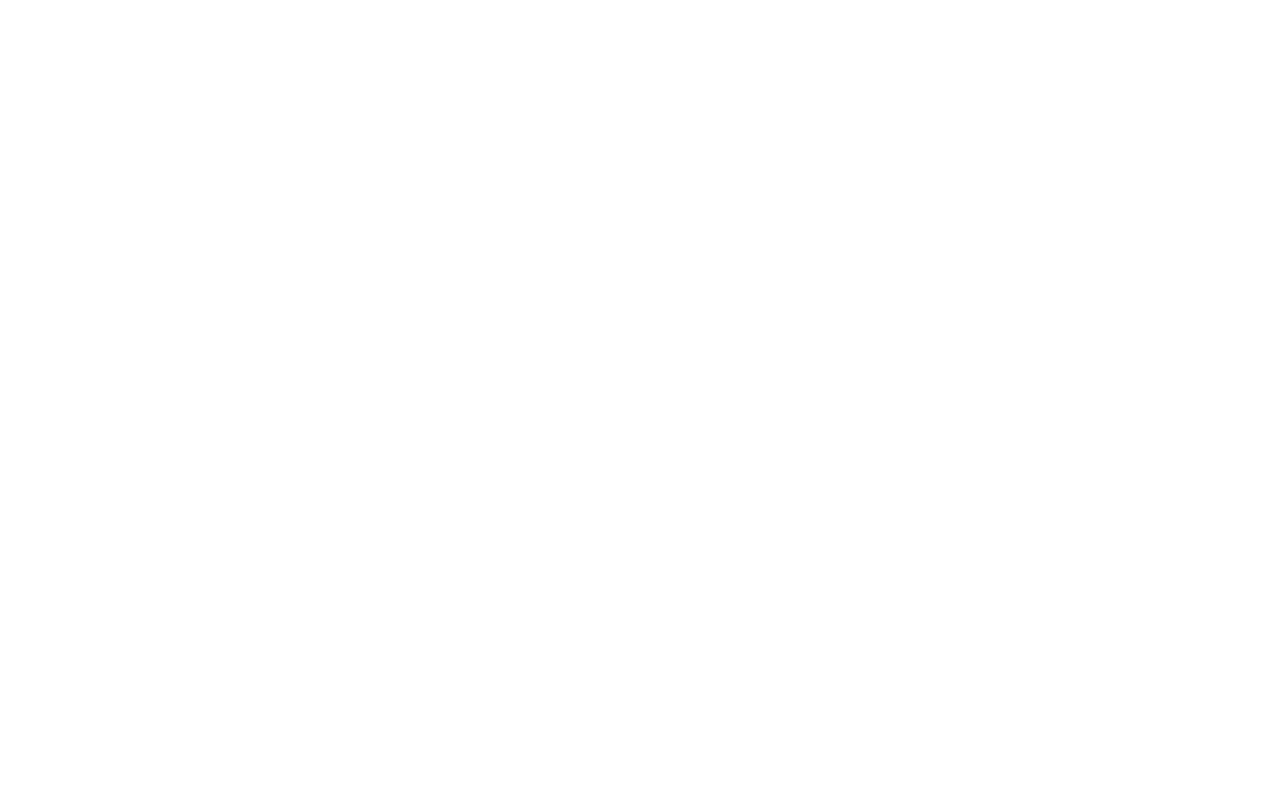
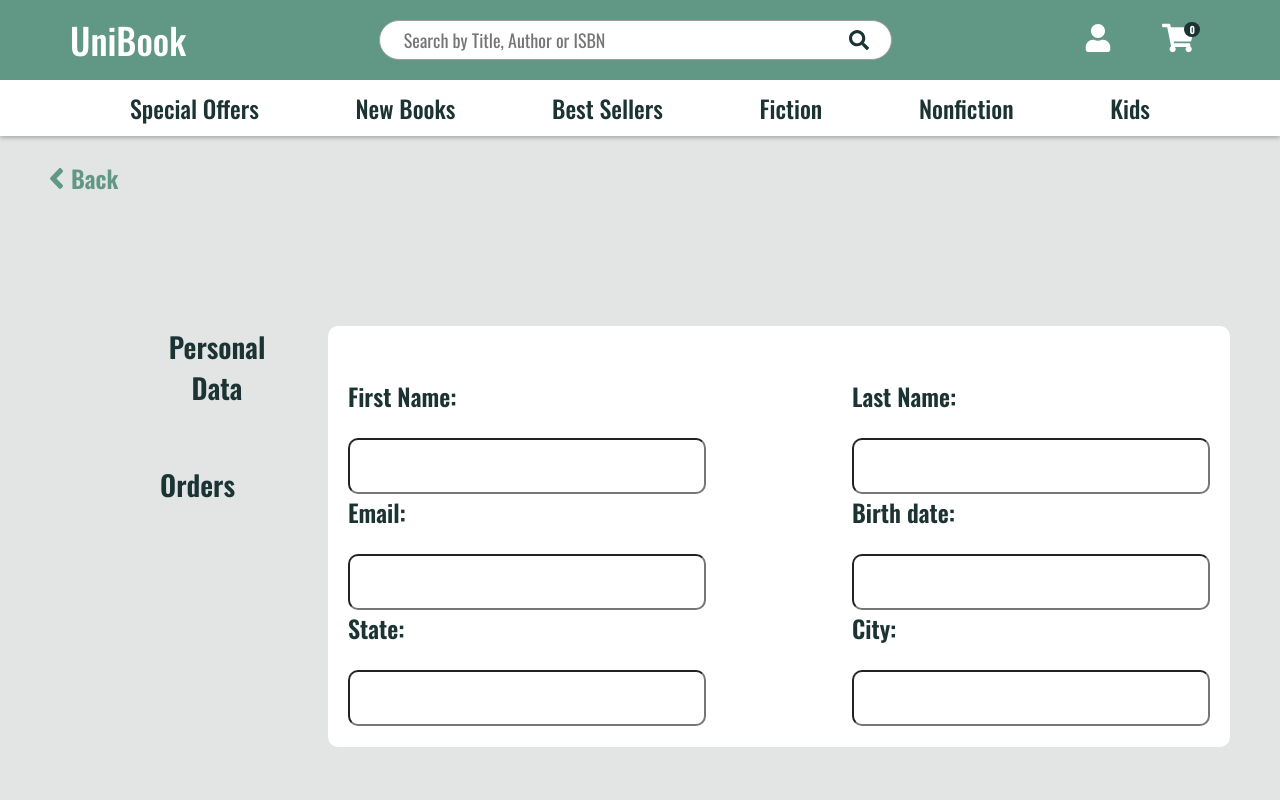
Before and after one commit to Igor-Britoo/UniBook, a React (Create React App) app in the folder Frontend/: page /account in a window 1280 px wide. Before the commit this address had no page. Shown: the top 800 px of the page. Built offline with nearby package versions, Linux system fonts and the light colour scheme.

Commit message:
feat: comecei a fazer a tela de account

```diff
--- a/Frontend/src/App.jsx
+++ b/Frontend/src/App.jsx
@@ -14,6 +14,7 @@
 import { Home } from './pages/Home';
 import { Book } from './pages/Book';
 import { ListBook } from './pages/ListBook';
+import { Account } from './pages/Account';
 
 function App() {
   return (
@@ -28,6 +29,7 @@
           <Route path="/" element= {<><Navbar/><Home/><Footer/></>} />
           <Route path="/books/:ISBN/" element= {<><Navbar/><Book/><Footer/></>} />
           <Route path='/list' element= {<><Navbar/><ListBook/><Footer/></>} />
+          <Route path='/account' element= {<><Navbar/><Account/><Footer/></>} />
 
         </Routes>
       </BrowserRouter>
--- /dev/null
+++ b/Frontend/src/pages/Account.jsx
@@ -0,0 +1,79 @@
+import { Main } from "../styles/styles";
+import { Back,
+TextBack,
+ContainerAccount,
+ContainerButtons,
+PersonalButton,
+OrdersButton,
+ContainerForm,
+ContainerButtonsForm,
+LabelForm,
+RowForm,
+Input } from "../styles/Account";
+
+export const Account = () => {
+  return(
+    <Main>
+      <ContainerAccount>
+        <Back>
+          <svg width="13" height="21" viewBox="0 0 13 21" fill="none" xmlns="http://www.w3.org/2000/svg">
+            <path d="M0.44264 9.38472L8.99661 0.462512C9.58784 -0.154171 10.5439 -0.154171 11.1288 0.462512L12.5503 1.94517C13.1415 2.56186 13.1415 3.55904 12.5503 4.16917L6.49332 10.5L12.5566 16.8243C13.1478 17.441 13.1478 18.4381 12.5566 19.0483L11.1351 20.5375C10.5439 21.1542 9.58784 21.1542 9.0029 20.5375L0.448929 11.6153C-0.148591 10.9986 -0.148591 10.0014 0.44264 9.38472Z" fill="#619885"/>
+          </svg>
+          <TextBack>Back</TextBack>
+        </Back>
+
+        <ContainerButtonsForm>
+
+          <ContainerButtons>
+            <PersonalButton>Personal Data</PersonalButton>
+            <OrdersButton>Orders</OrdersButton>
+          </ContainerButtons>
+
+          <ContainerForm>
+            <RowForm>
+              <div
+               className="column">
+
+              <LabelForm>First Name: </LabelForm>
+              <Input></Input>
+              </div>
+              <div className="column">
+
+              <LabelForm>Last Name: </LabelForm>
+              <Input></Input>
+              </div>
+            </RowForm>
+
+            <RowForm>
+              <div
+               className="column">
+
+              <LabelForm>Email: </LabelForm>
+              <Input></Input>
+              </div>
+              <div className="column">
+
+              <LabelForm>Birth date: </LabelForm>
+              <Input></Input>
+              </div>
+            </RowForm>
+
+            <RowForm>
+              <div
+               className="column">
+
+              <LabelForm>State: </LabelForm>
+              <Input></Input>
+              </div>
+              <div className="column">
+
+              <LabelForm>City: </LabelForm>
+              <Input></Input>
+              </div>
+            </RowForm>
+          </ContainerForm>
+        </ContainerButtonsForm>
+      </ContainerAccount>
+    </Main>
+  );
+}
--- /dev/null
+++ b/Frontend/src/styles/Account.js
@@ -0,0 +1,95 @@
+import styled from "styled-components";
+
+export const ContainerAccount = styled.div`
+  width: 100%;
+  height: 100vh;
+`;
+
+export const Back = styled.div`
+  display: flex;
+  align-items: center;
+  gap: 8px;
+`;
+
+export const TextBack = styled.p`
+  font-size: 24px;
+  font-weight: 600;
+  color: #619885;
+`;
+
+export const ContainerButtons = styled.div`
+  display: flex;
+  flex-direction: column;
+  gap: 56px;
+  align-items: flex-start;
+  /* margin-top: 130px; */
+`;
+
+export const PersonalButton = styled.button`
+  font-size: 28px;
+  font-weight: 600;
+  color: #1C3333;
+  padding-left: 30px;
+  border: transparent;
+  background-color: transparent;
+  margin-left: 80px;
+
+  :hover {
+    cursor: pointer;
+    border-left: 6px solid #619885;
+
+  }
+`;
+
+export const OrdersButton = styled.button`
+  font-size: 28px;
+  font-weight: 600;
+  color: #1C3333;
+  padding-left: 30px;
+  border: transparent;
+  background-color: transparent;
+  margin-left: 80px;
+
+  :hover {
+    cursor: pointer;
+    border-left: 6px solid #619885;
+
+  }
+`;
+
+export const ContainerForm = styled.div`
+  background-color: white;
+  padding: 52px 20px 21px 20px;
+  border-radius: 10px;
+  /* width: 902px;
+  height: 716px; */
+`;
+
+export const ContainerButtonsForm = styled.div`
+  display: flex;
+  margin-top: 130px;
+  gap: 54px;
+`;
+
+export const LabelForm = styled.label`
+  font-size: 24px;
+  font-weight: 600;
+  color: #1C3333;
+`;
+
+export const RowForm = styled.div`
+  display: flex;
+  gap: 146px;
+
+  .column {
+    display: flex;
+    flex-direction: column;
+  }
+`;
+
+export const Input = styled.input`
+  width: 358px;
+  height: 56px;
+  border-radius: 10px;
+  margin-top: 24px;
+`;
--- a/Frontend/src/styles/Cart.js
+++ b/Frontend/src/styles/Cart.js
@@ -7,6 +7,7 @@
   height: 100vh;
   width: 350px;
   background-color: #F3F3F3;
+  box-shadow: -6px 4px 4px rgba(0, 0, 0, 0.25);
 `;
 
 export const UpCart = styled.div`
```
